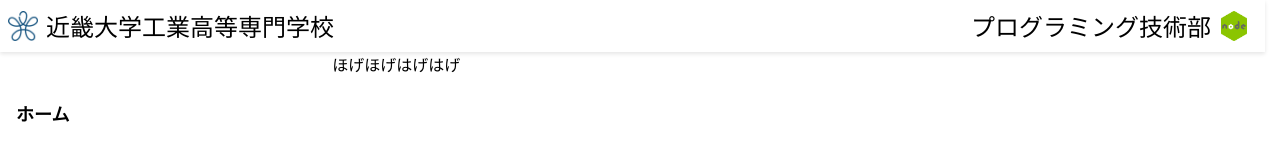
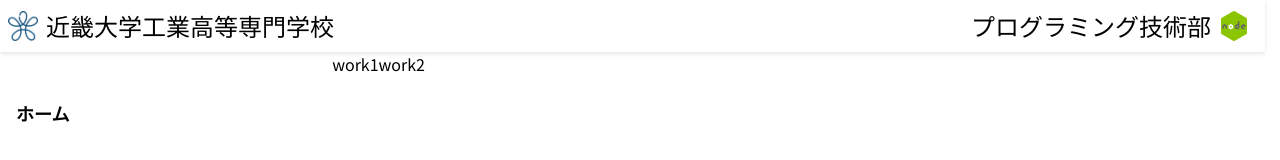
Before and after one commit to mokkun55/procon-homepage, a Next.js app: page /works in a window 1280 px wide. Shown: the top 160 px of the page. Built offline with nearby package versions, Linux system fonts and the light colour scheme.

Commit message:
fix: unknow spell

```diff
--- a/src/app/works/page.tsx
+++ b/src/app/works/page.tsx
@@ -1,14 +1,11 @@
 import styles from './page.module.scss'
-import Link from 'next/link';
+import Link from 'next/link'
 
 export default function Works() {
   return (
     <div className={styles.container}>
-     <Link href="/works/hogehoge">ほげほげ</Link>
-     <Link href="/works/hagehage">はげはげ</Link>
-
-
+      <Link href="/works/work1">work1</Link>
+      <Link href="/works/work2">work2</Link>
     </div>
-  );
-
+  )
 }
```
